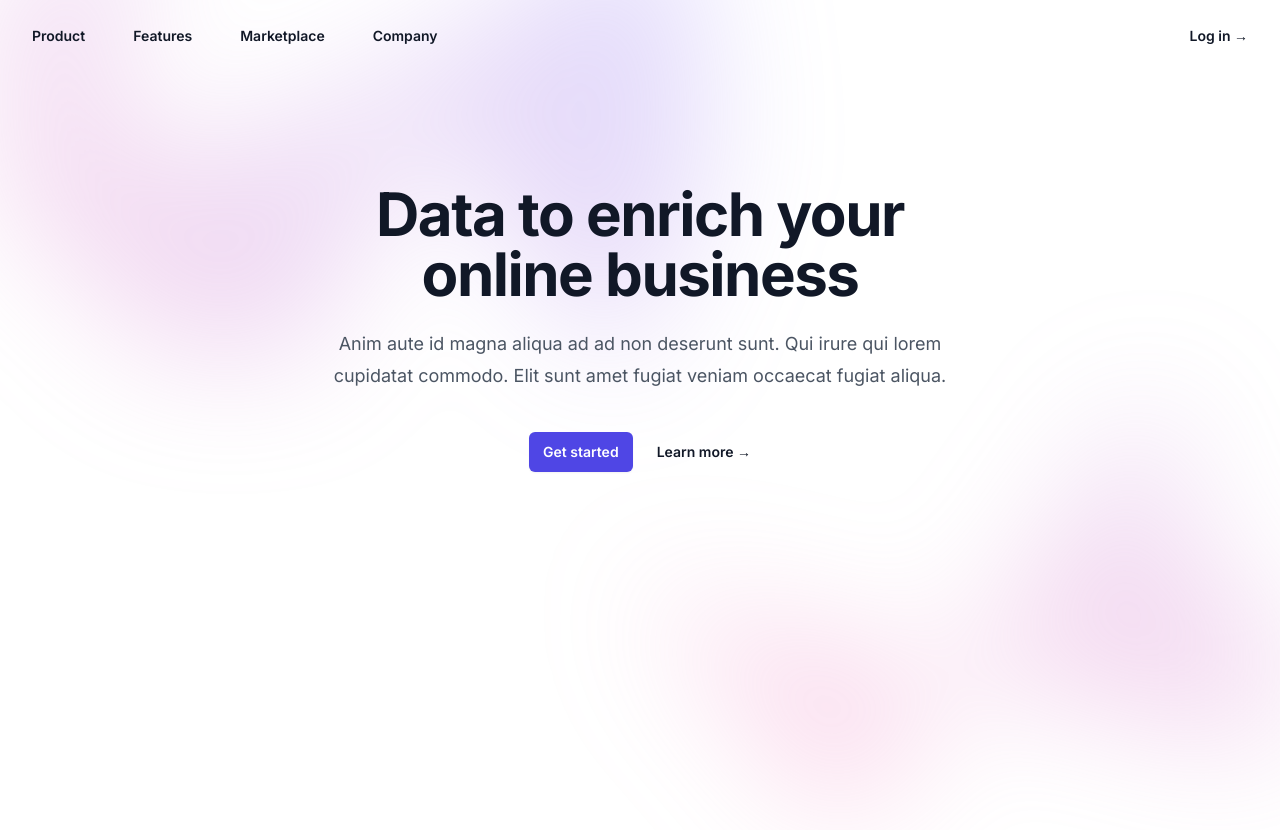
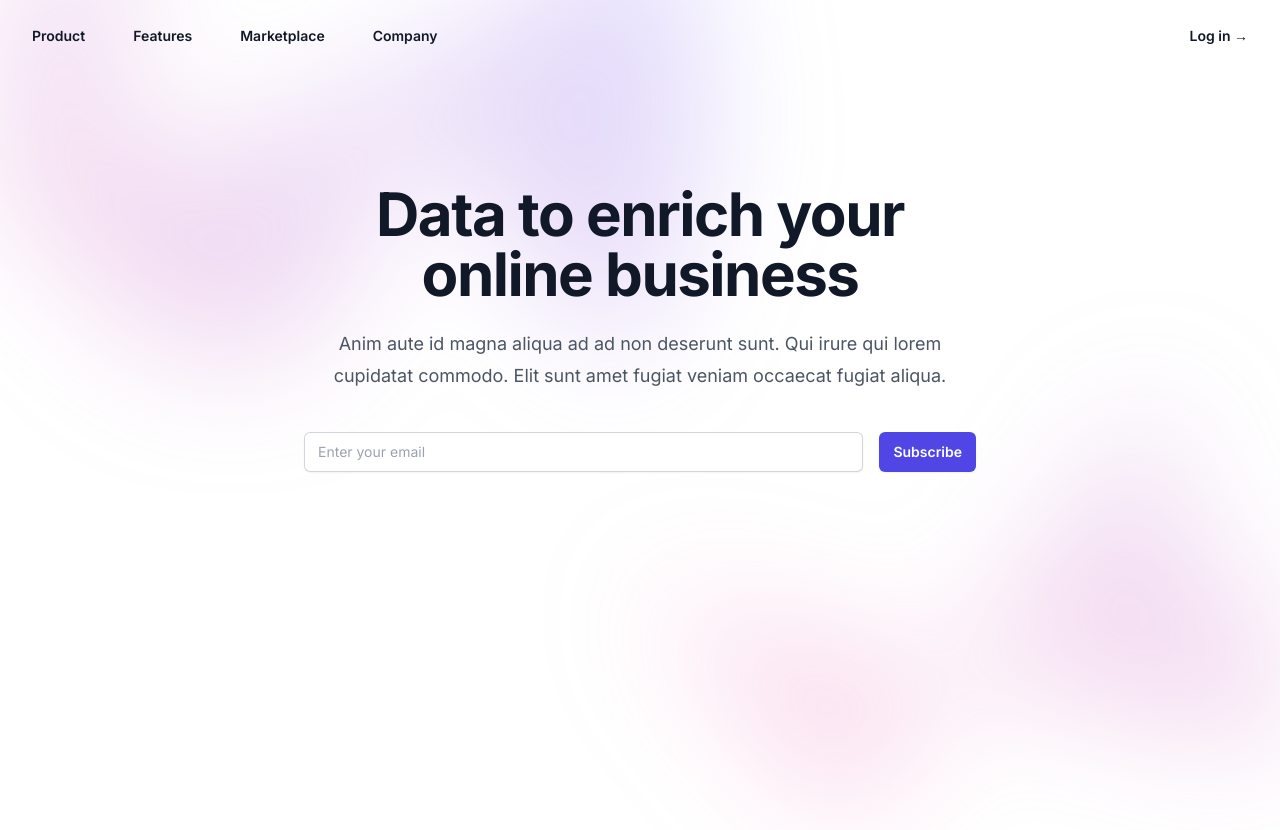
Before and after one commit to Yustes88/blog, a Next.js app: page / in a window 1280 px wide. Built offline with nearby package versions, Linux system fonts and the light colour scheme.

Commit message:
Add subscribe form

```diff
--- a/components/Header.tsx
+++ b/components/Header.tsx
@@ -2,8 +2,7 @@
 
 import { useState } from 'react'
 import { Dialog } from '@headlessui/react'
-import { Bars3Icon, XMarkIcon } from '@heroicons/react/24/outline'
-import Image from 'next/image';
+import { Bars3Icon } from '@heroicons/react/24/outline'
 
 const navigation = [
   { name: 'Product', href: '#' },
@@ -97,17 +96,28 @@ export default function Header() {
                 Anim aute id magna aliqua ad ad non deserunt sunt. Qui irure qui lorem cupidatat commodo. Elit sunt amet
                 fugiat veniam occaecat fugiat aliqua.
               </p>
-              <div className="mt-10 flex items-center justify-center gap-x-6">
-                <a
-                  href="#"
-                  className="rounded-md bg-indigo-600 px-3.5 py-2.5 text-sm font-semibold text-white shadow-sm hover:bg-indigo-500 focus-visible:outline focus-visible:outline-2 focus-visible:outline-offset-2 focus-visible:outline-indigo-600"
-                >
-                  Get started
-                </a>
-                <a href="#" className="text-sm font-semibold leading-6 text-gray-900">
-                  Learn more <span aria-hidden="true">→</span>
-                </a>
-              </div>
+              <form className="mt-10">
+          <div className="flex gap-x-4">
+            <label htmlFor="email-address" className="sr-only">
+              Email address
+            </label>
+            <input
+              id="email-address"
+              name="email"
+              type="email"
+              autoComplete="email"
+              required
+              className="min-w-0 flex-auto rounded-md border-0 px-3.5 py-2 text-gray-900 shadow-sm ring-1 ring-inset ring-gray-300 placeholder:text-gray-400 focus:ring-2 focus:ring-inset focus:ring-indigo-600 sm:text-sm sm:leading-6"
+              placeholder="Enter your email"
+            />
+            <button
+              type="submit"
+              className="flex-none rounded-md bg-indigo-600 px-3.5 py-2.5 text-sm font-semibold text-white shadow-sm hover:bg-indigo-500 focus-visible:outline focus-visible:outline-2 focus-visible:outline-offset-2 focus-visible:outline-indigo-600"
+            >
+              Subscribe
+            </button>
+          </div>
+        </form>
             </div>
           </div>
         </div>
```
